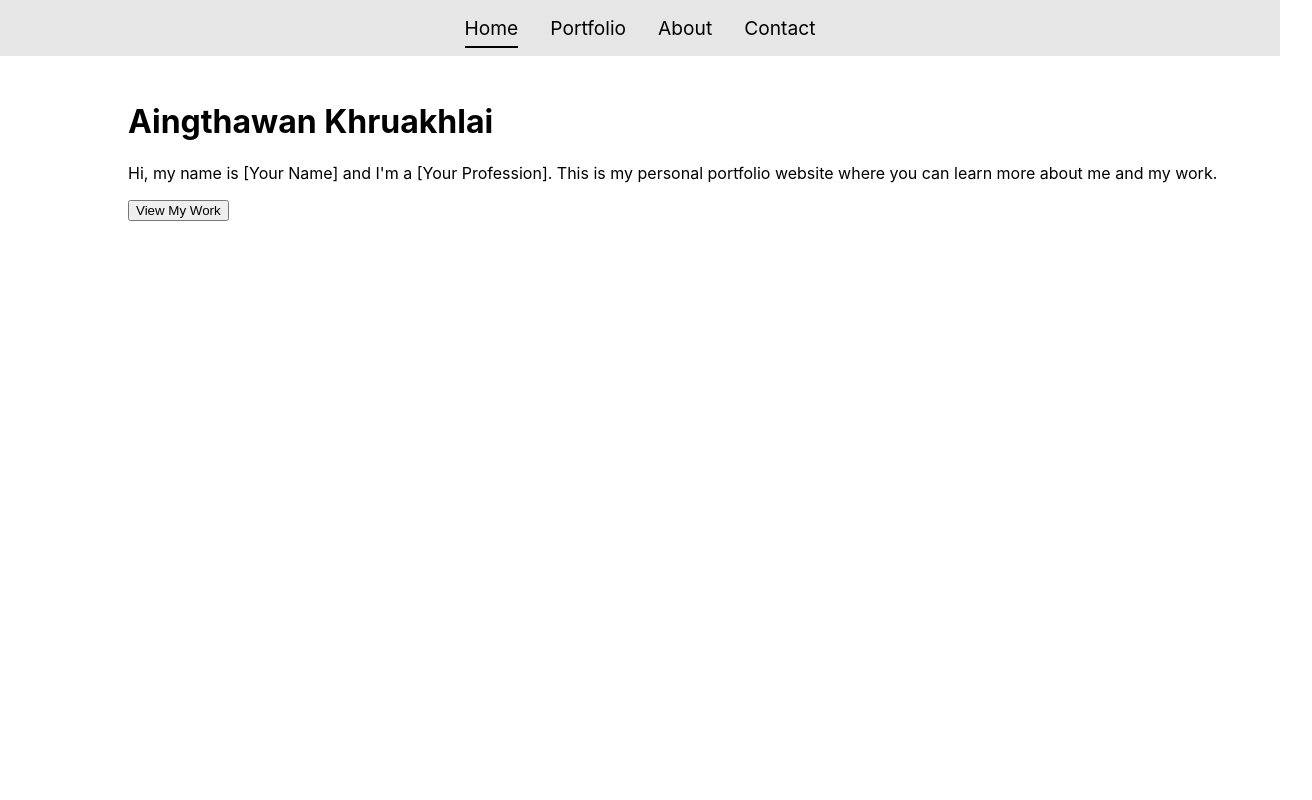
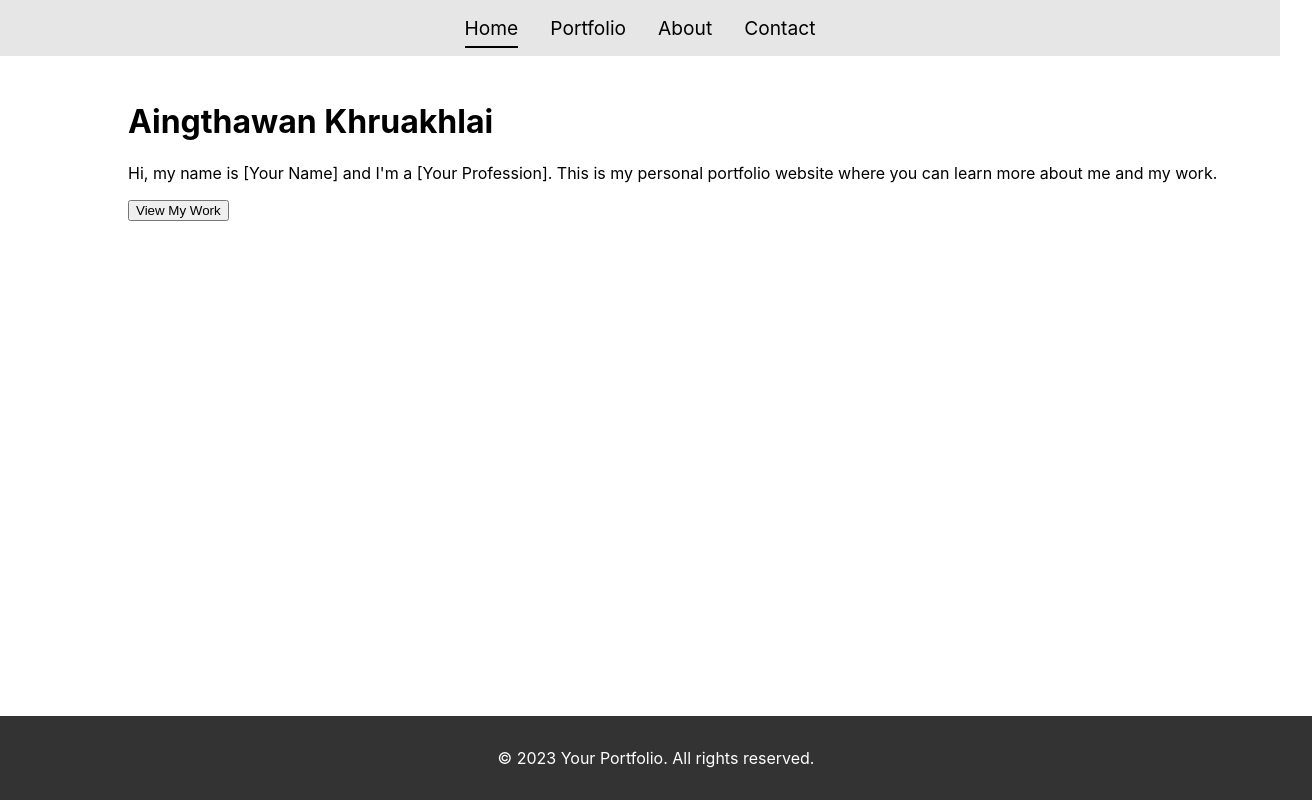
Before and after one commit to aingez/aingthawan, a React (Create React App) app: page / in a window 1280 px wide. Shown: the whole page, 1312 px wide, since content can reach past the window. Built offline with nearby package versions, Linux system fonts and the light colour scheme.

Commit message:
add footer

```diff
--- a/package.json
+++ b/package.json
@@ -11,6 +11,7 @@
     "react-icons": "^5.0.1",
     "react-router-dom": "^6.22.3",
     "react-scripts": "5.0.1",
+    "styled-components": "^6.1.8",
     "web-vitals": "^2.1.4"
   },
   "scripts": {
--- a/src/App.js
+++ b/src/App.js
@@ -1,6 +1,7 @@
 import React from 'react';
 import { BrowserRouter as Router, Route, Routes, Link, useLocation } from 'react-router-dom';
 import './Navbar.css';
+import Footer from './components/Footer';
 import './App.css';
 
 // Components
@@ -36,6 +37,7 @@ const App = () => {
             <Route path="/" element={<Home />} />
           </Routes>
         </div>
+        <Footer />
       </div>
     </Router>
   );
--- /dev/null
+++ b/src/components/Footer.js
@@ -0,0 +1,22 @@
+import React from 'react';
+import styled from 'styled-components';
+
+const FooterContainer = styled.footer`
+  background-color: #333;
+  color: #fff;
+  padding: 1rem;
+  text-align: center;
+  position: absolute;
+  bottom: 0;
+  width: 100%;
+`;
+
+const Footer = () => {
+  return (
+    <FooterContainer>
+      <p>&copy; 2023 Your Portfolio. All rights reserved.</p>
+    </FooterContainer>
+  );
+};
+
+export default Footer;
```
Also changed, not shown: 1 other file (tests, documents, lock files or other folders).
